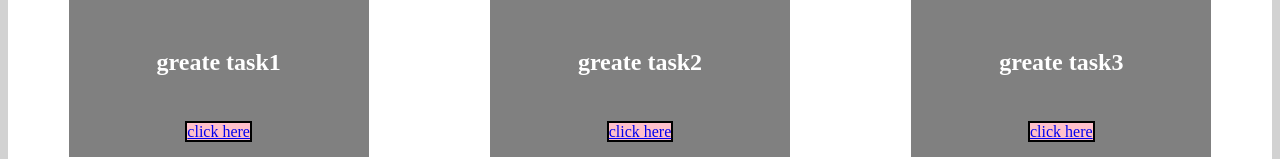
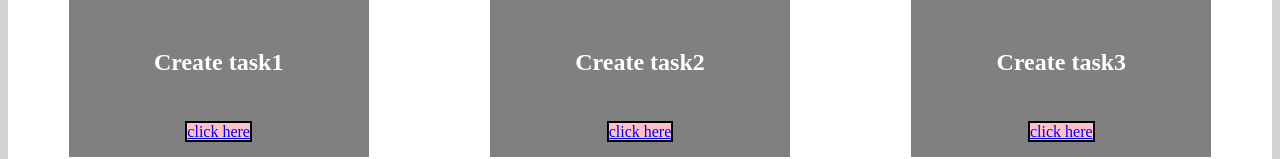
Before and after one commit to 8940148677SIVARAM/tasks, a plain HTML site: page index.html in a window 1280 px wide. Shown: the part 454-613 px from the top of the page. Drawn offline with Linux system fonts and the light colour scheme.

Commit message:
Update index.html

```diff
--- a/index.html
+++ b/index.html
@@ -47,19 +47,19 @@
 			<div>
 			<h2>given task1</h2>
 			<img src="sample 1.png"height="100"width="290">
-			<h2>greate task1</h2>
+			<h2>Create task1</h2>
 			<a href="https://8940148677sivaram.github.io/task1/">click here</a>
 			</div>
 			<div>
 			<h2>given task2</h2>
 			<img src="sample 2.jpg"height="100"width="290">
-			<h2>greate task2</h2>
+			<h2>Create task2</h2>
 			<a href="https://8940148677sivaram.github.io/task2.0/">click here</a>
 			</div>
 			<div>
 			<h2>given task3</h2>
 			<img src="sample 3.jpg"height="100"width="290">
-			<h2>greate task3</h2>
+			<h2>Create task3</h2>
 			<a href="https://8940148677sivaram.github.io/task3.0/">click here</a>
 			</div>
 			</div>
```
